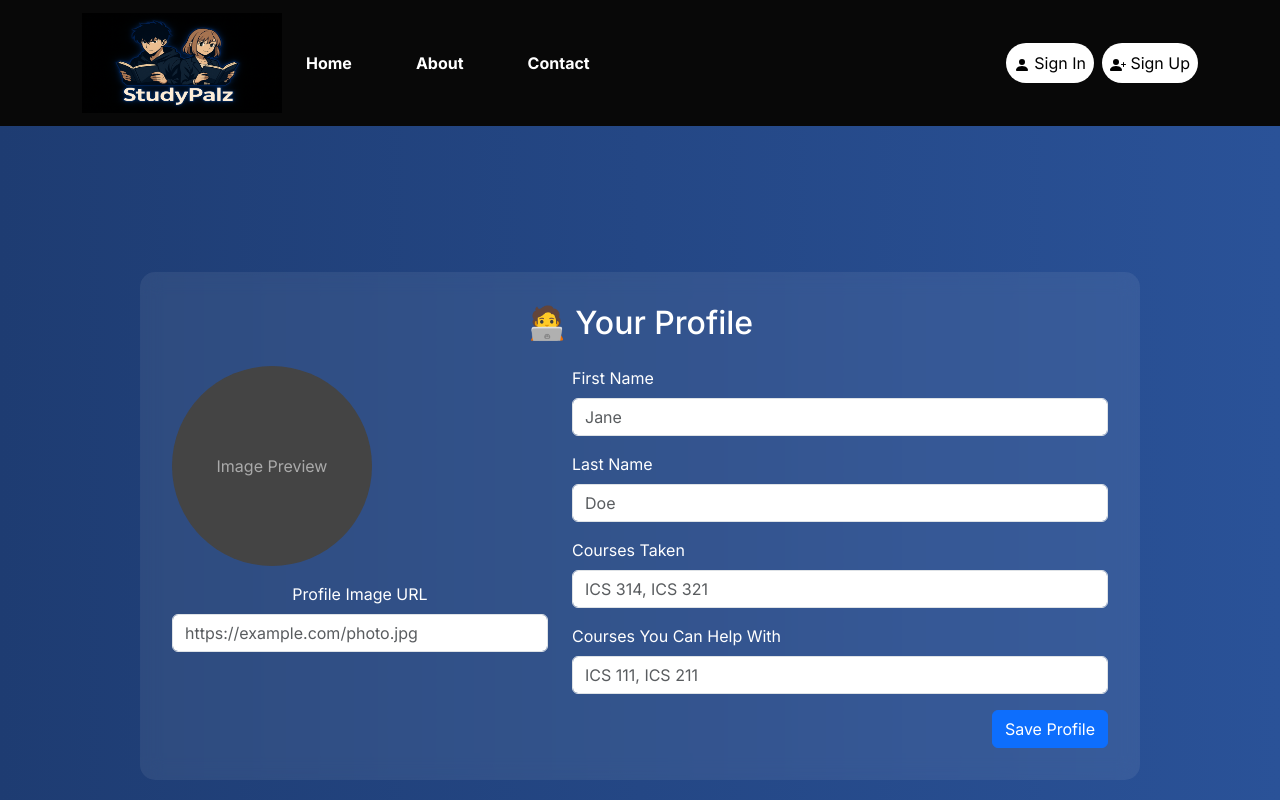
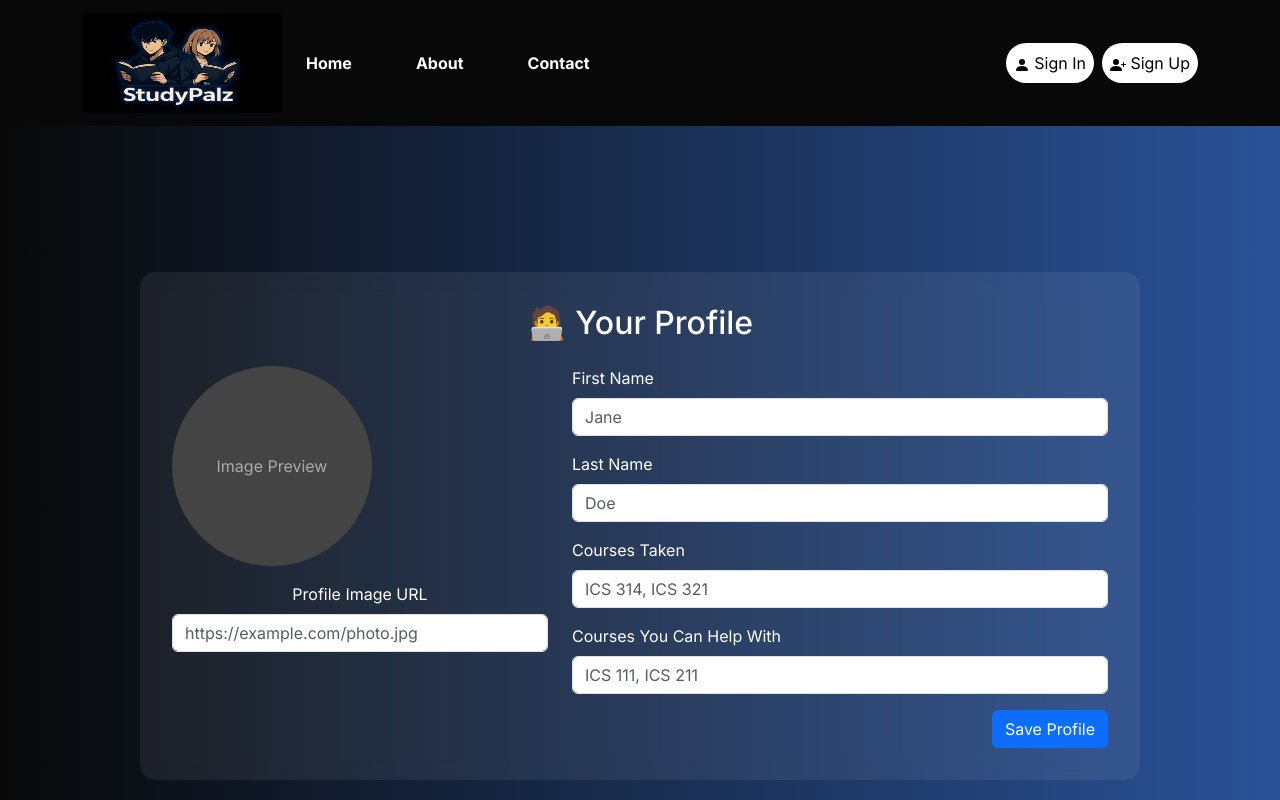
Before and after one commit to study-palz/study-palz.github.io, a Next.js app: page /profile in a window 1280 px wide. Shown: the top 800 px of the page. Built offline with nearby package versions, Linux system fonts and the light colour scheme; no server answers.

Commit message:
Update page.tsx

```diff
--- a/src/app/profile/page.tsx
+++ b/src/app/profile/page.tsx
@@ -89,7 +89,7 @@ export default function ProfilePage() {
   return (
     <div style={{
       minHeight: '100vh',
-      background: 'linear-gradient(to right, #1e3c72, #2a5298)',
+      background: 'linear-gradient(to right,  #080808, #2a5298)',
       display: 'flex',
       justifyContent: 'center',
       alignItems: 'center',
```
